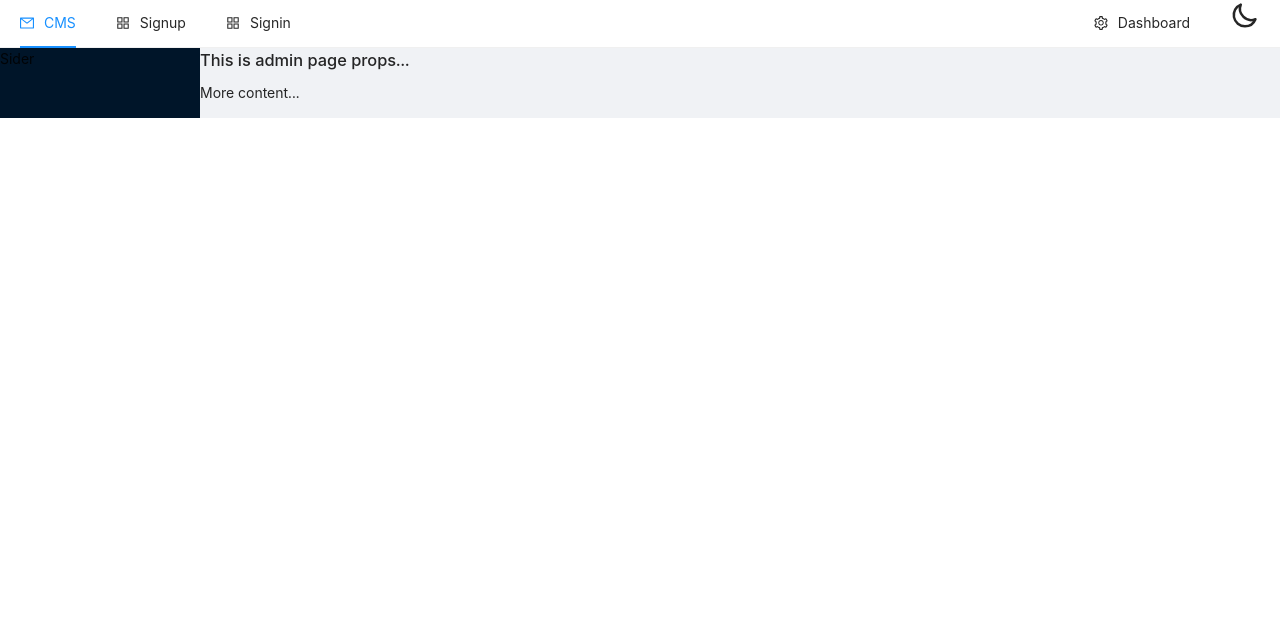
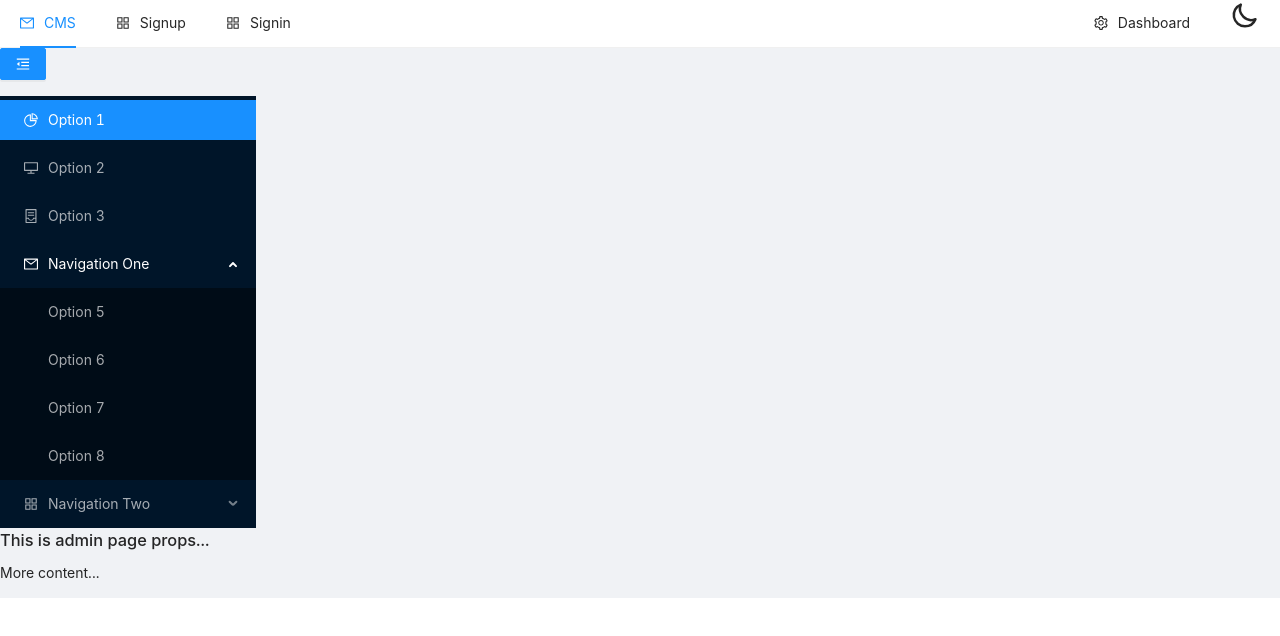
Before and after one commit to noor12401/Content-Management-System---Telegraph, a Next.js app in the folder client/: page /admin in a window 1280 px wide. Shown: the top 636 px of the page. Built offline with nearby package versions, Linux system fonts and the light colour scheme.

Commit message:
Adding Admin Navbar

```diff
--- a/client/components/layout/AdminLayout.js
+++ b/client/components/layout/AdminLayout.js
@@ -1,11 +1,12 @@
 import { Layout } from "antd";
+import AdminNav from "../nav/AdminNav";
 
-const { Content, Sider } = Layout;
+const { Content } = Layout;
 
 function AdminLayout({ children }) {
   return (
     <Layout>
-      <Sider>Sider</Sider>
+      <AdminNav />
       <Layout>
         <Content>{children}</Content>
       </Layout>
--- /dev/null
+++ b/client/components/nav/AdminNav.js
@@ -0,0 +1,62 @@
+import React, { useState } from "react";
+import { Menu, Button } from "antd";
+import {
+  AppstoreOutlined,
+  MenuUnfoldOutlined,
+  MenuFoldOutlined,
+  PieChartOutlined,
+  DesktopOutlined,
+  ContainerOutlined,
+  MailOutlined,
+} from "@ant-design/icons";
+
+const { SubMenu } = Menu;
+
+const AdminNav = () => {
+  const [collapsed, setCollapsed] = useState(false);
+
+  return (
+    <div style={{ width: 256 }}>
+      <Button
+        type="primary"
+        onClick={() => setCollapsed(!collapsed)}
+        style={{ marginBottom: 16 }}
+      >
+        {React.createElement(collapsed ? MenuUnfoldOutlined : MenuFoldOutlined)}
+      </Button>
+      <Menu
+        defaultSelectedKeys={["1"]}
+        defaultOpenKeys={["sub1"]}
+        mode="inline"
+        theme="dark"
+        inlineCollapsed={collapsed}
+      >
+        <Menu.Item key="1" icon={<PieChartOutlined />}>
+          Option 1
+        </Menu.Item>
+        <Menu.Item key="2" icon={<DesktopOutlined />}>
+          Option 2
+        </Menu.Item>
+        <Menu.Item key="3" icon={<ContainerOutlined />}>
+          Option 3
+        </Menu.Item>
+        <SubMenu key="sub1" icon={<MailOutlined />} title="Navigation One">
+          <Menu.Item key="5">Option 5</Menu.Item>
+          <Menu.Item key="6">Option 6</Menu.Item>
+          <Menu.Item key="7">Option 7</Menu.Item>
+          <Menu.Item key="8">Option 8</Menu.Item>
+        </SubMenu>
+        <SubMenu key="sub2" icon={<AppstoreOutlined />} title="Navigation Two">
+          <Menu.Item key="9">Option 9</Menu.Item>
+          <Menu.Item key="10">Option 10</Menu.Item>
+          <SubMenu key="sub3" title="Submenu">
+            <Menu.Item key="11">Option 11</Menu.Item>
+            <Menu.Item key="12">Option 12</Menu.Item>
+          </SubMenu>
+        </SubMenu>
+      </Menu>
+    </div>
+  );
+};
+
+export default AdminNav;
```
